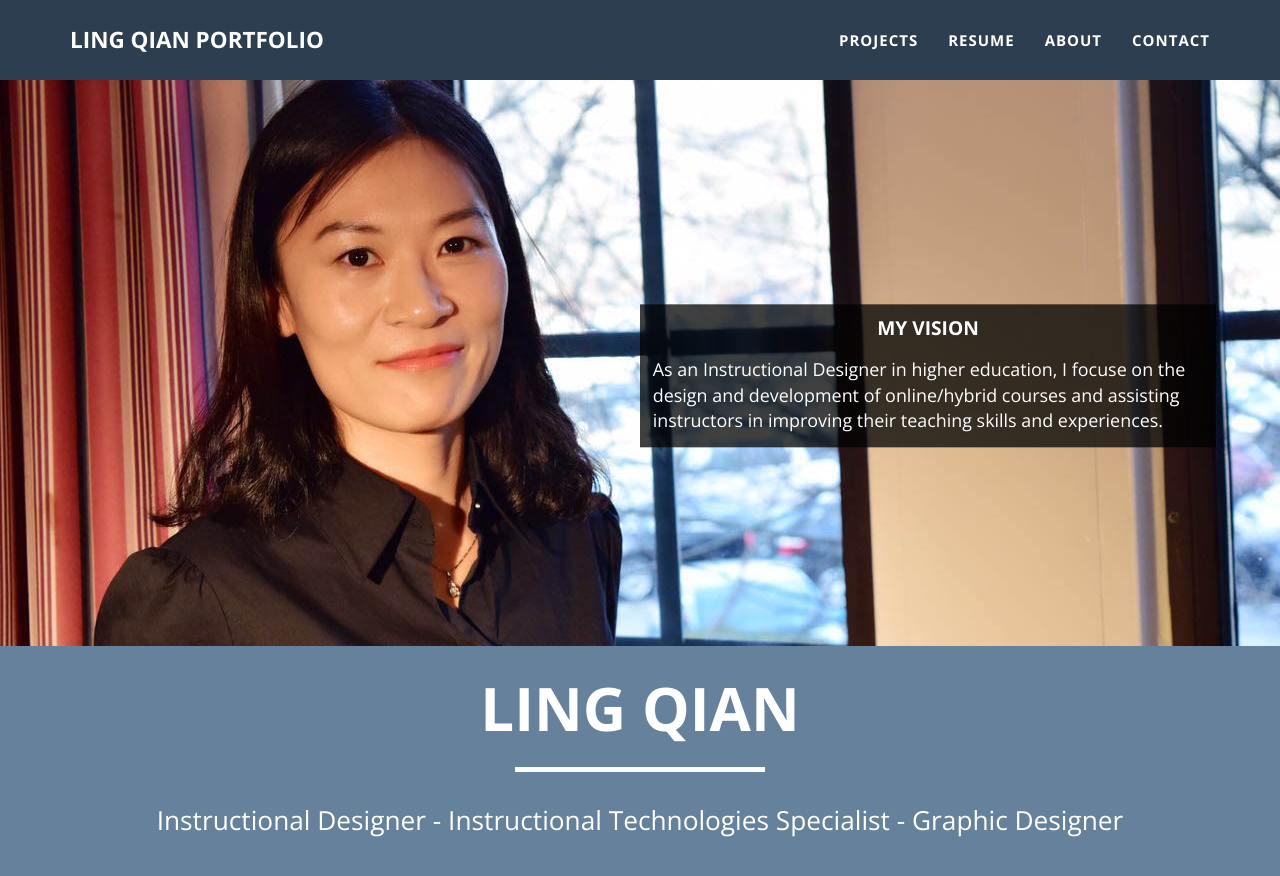
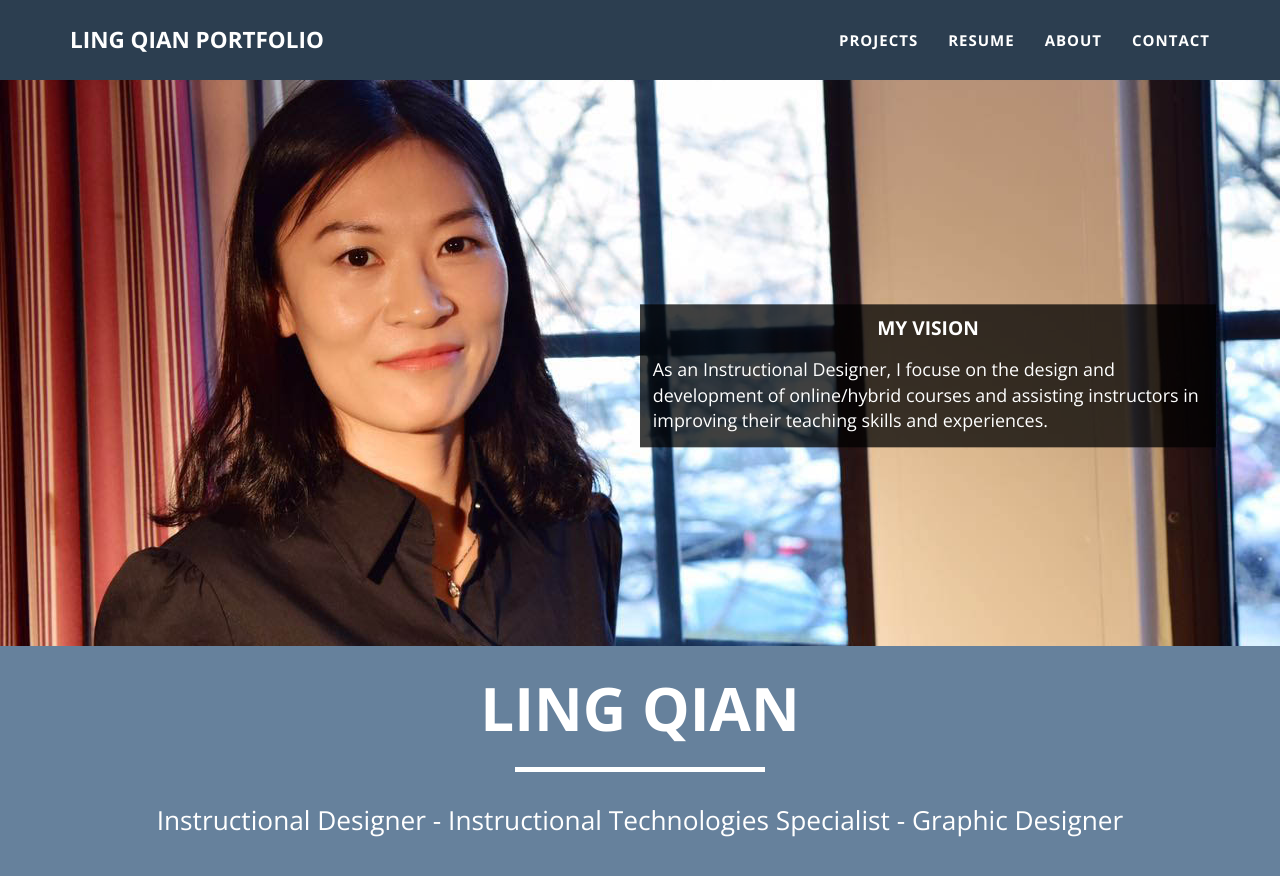
Before and after one commit to lingqiann/lingqiann.github.io, a Jekyll site: the page built from index.html, in a window 1280 px wide and 900 px high. Shown: the top 876 px of the window. Built offline with Jekyll 4.4.1, drawn with Linux system fonts in a browser that asks for light colours.

Commit message:
Update header.html

```diff
--- a/_includes/header.html
+++ b/_includes/header.html
@@ -7,7 +7,7 @@
                     <img class="img-responsive img-banner" src="img/{{ site.header.image }}" alt="Ling Qian Banner Image">
                     <div class="quote">
                         <h1>My Vision</h1>
-                        <p>As an Instructional Designer in higher education, I focuse on the design and development of online/hybrid courses and assisting instructors in improving their teaching skills and experiences.</p>
+                        <p>As an Instructional Designer, I focuse on the design and development of online/hybrid courses and assisting instructors in improving their teaching skills and experiences.</p>
 
                     </div>
                 </div>
```
